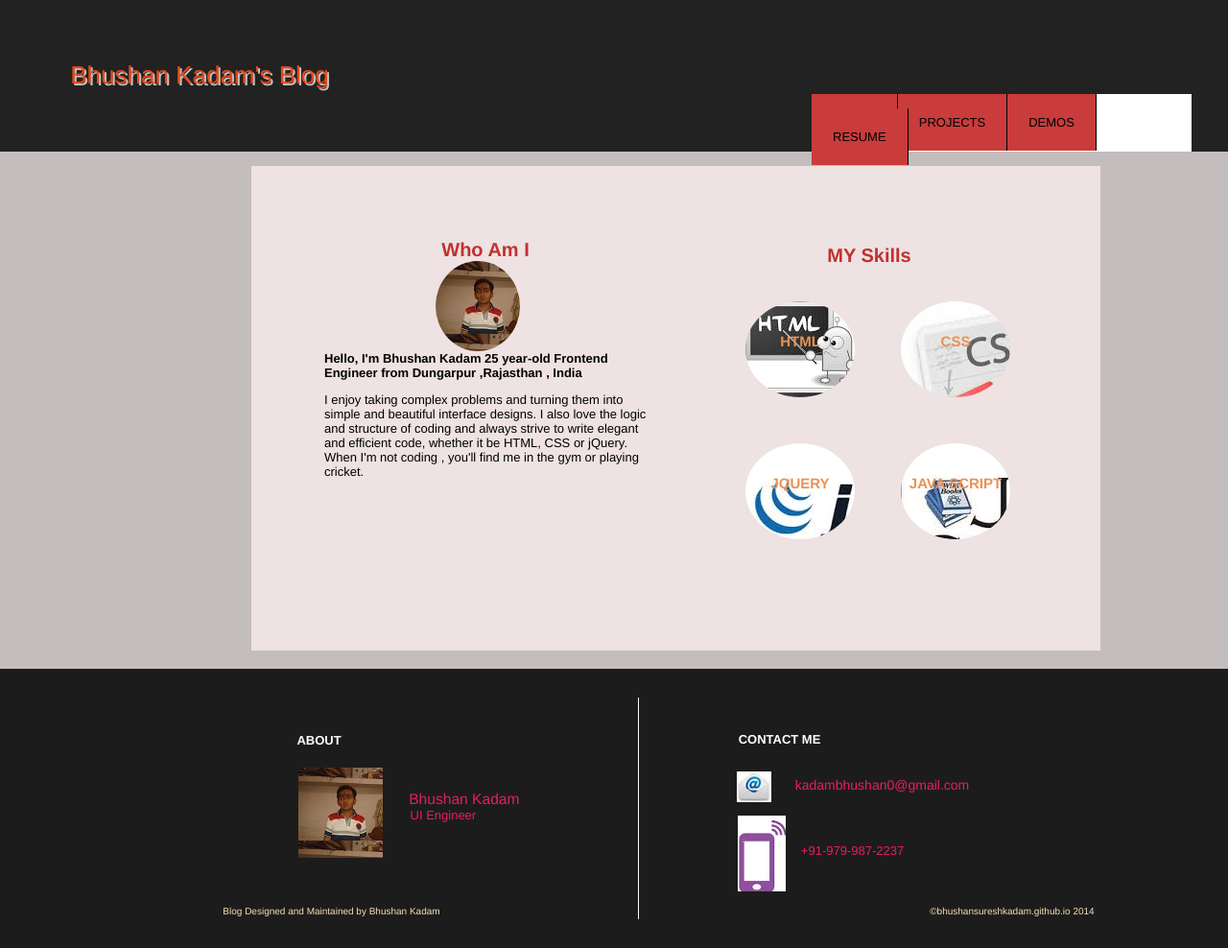
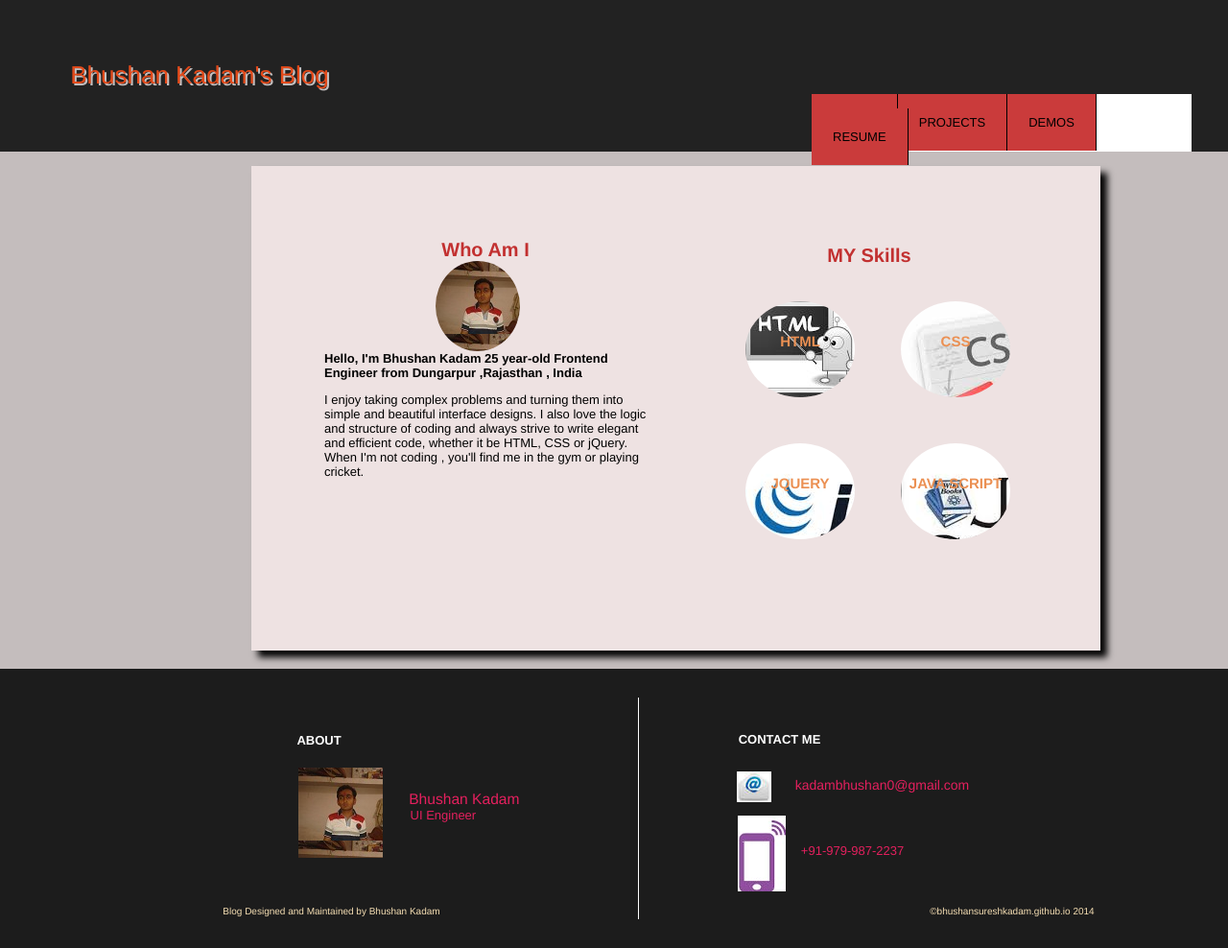
Before and after one commit to bhushansureshkadam/bhushansureshkadam.github.io, a Jekyll site: the page built from index.html, in a window 1280 px wide. Shown: the whole page at 96% size. Built offline with Jekyll 4.4.1, drawn with Linux system fonts in a browser that asks for light colours; Markdown is read by kramdown in place of the engine named in the settings.

Commit message:
fist commit

```diff
--- a/css/main.css
+++ b/css/main.css
@@ -228,6 +228,7 @@ body{
   margin: 15px 0px 19px 262px;
   padding: 70px;
   background:rgb(238,226,226);
+  box-shadow: 7px 7px 7px;
 }
 
 #descriptioncontains {
```
